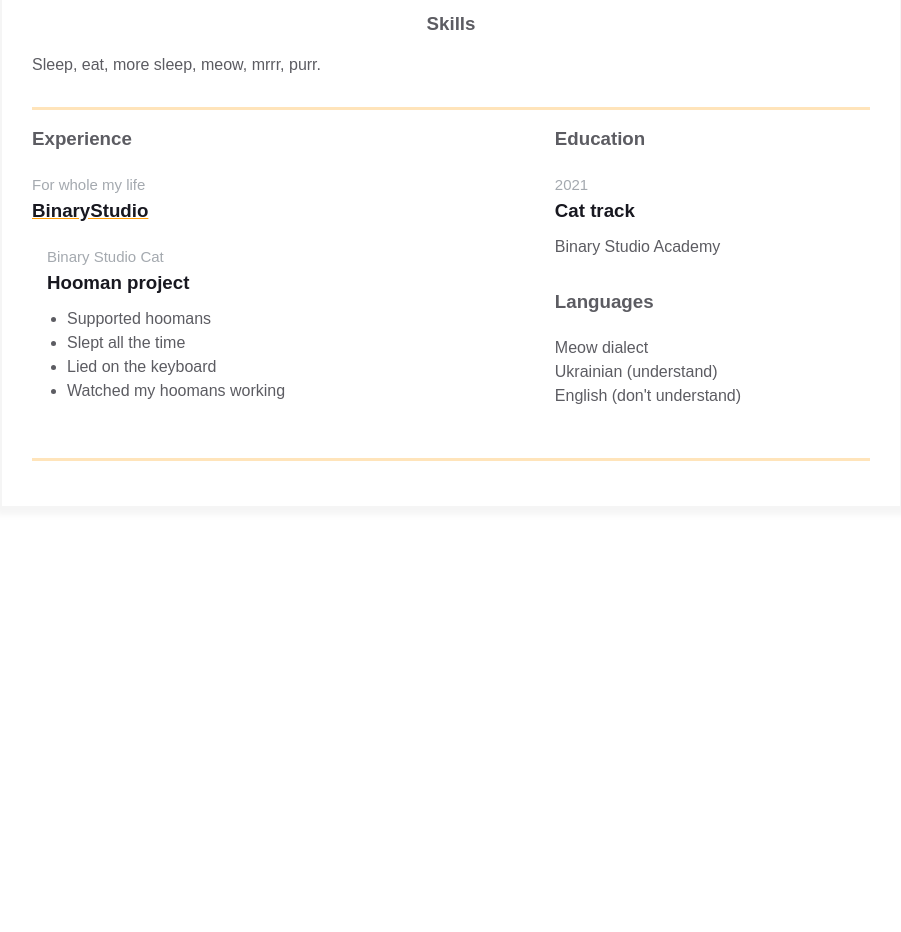
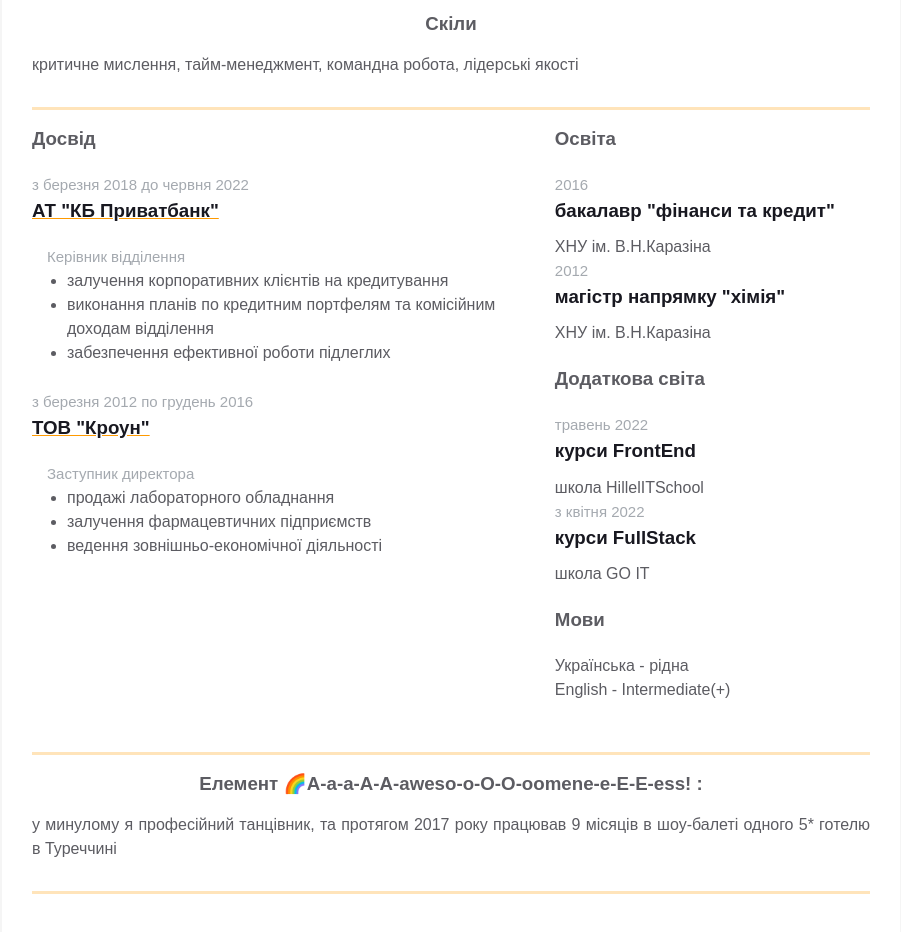
Before and after one commit to sergiy-smaga/homepage, a plain HTML site: page index.html in a window 1280 px wide. Shown: the part 520-1452 px from the top of the page, without its empty margins (189-1090 px from the left). Before the commit the page ends 1077 px from the top, so only its background shows below. Drawn offline with Linux system fonts and the light colour scheme.

Commit message:
secondary content added

```diff
--- a/index.html
+++ b/index.html
@@ -160,9 +160,10 @@
         <div class="container">
           <div class="resume__block">
             <div class="skills">
-              <h3 class="skills__header">Skills</h3>
+              <h3 class="skills__header">Скіли</h3>
               <p class="skills__text">
-                Sleep, eat, more sleep, meow, mrrr, purr.
+                критичне мислення, тайм-менеджмент, командна робота, лідерські
+                якості
               </p>
             </div>
           </div>
@@ -171,29 +172,49 @@
           <div class="resume__block">
             <div class="main-info fh">
               <div class="experiences">
-                <h3 class="experiences__header">Experience</h3>
+                <h3 class="experiences__header">Досвід</h3>
                 <div class="experiences__company">
                   <div class="experiences__company-header">
                     <span class="experiences__company-header-durability"
-                      >For whole my life</span
+                      >з березня 2018 до червня 2022</span
                     >
                     <h3 class="experiences__company-header-name">
-                      BinaryStudio
+                      АТ "КБ Приватбанк"
                     </h3>
                   </div>
 
                   <div class="experiences__company-project">
                     <span class="experiences__company-project-role"
-                      >Binary Studio Cat</span
+                      >Керівник відділення</span
                     >
-                    <h3 class="experiences__company-project-name">
-                      Hooman project
+                    <ul class="experiences__company-project-responsibilities">
+                      <li>залучення корпоративних клієнтів на кредитування</li>
+                      <li>
+                        виконання планів по кредитним портфелям та комісійним
+                        доходам відділення
+                      </li>
+                      <li>забезпечення ефективної роботи підлеглих</li>
+                    </ul>
+                  </div>
+                </div>
+                <div class="experiences__company">
+                  <div class="experiences__company-header">
+                    <span class="experiences__company-header-durability"
+                      >з березня 2012 по грудень 2016</span
+                    >
+                    <h3 class="experiences__company-header-name">
+                      ТОВ "Кроун"
                     </h3>
+                  </div>
+
+                  <div class="experiences__company-project">
+                    <span class="experiences__company-project-role"
+                      >Заступник директора</span
+                    >
                     <ul class="experiences__company-project-responsibilities">
-                      <li>Supported hoomans</li>
-                      <li>Slept all the time</li>
-                      <li>Lied on the keyboard</li>
-                      <li>Watched my hoomans working</li>
+                      <li>продажі лабораторного обладнання</li>
+                      <li>залучення фармацевтичних підприємств</li>
+                      <li>ведення зовнішньо-економічної діяльності</li>
                     </ul>
                   </div>
                 </div>
@@ -201,34 +222,94 @@
 
               <div class="additional-info fv">
                 <div class="additional-info__education">
-                  <h3 class="additional-info__education-header">Education</h3>
+                  <h3 class="additional-info__education-header">Освіта</h3>
                   <div class="additional-info__education-university">
                     <span
                       class="additional-info__education-university-durability"
-                      >2021</span
+                      >2016</span
                     >
                     <h3
                       class="additional-info__education-university-speciality"
                     >
-                      Cat track
+                      бакалавр "фінанси та кредит"
                     </h3>
                     <p class="additional-info__education-university-name">
-                      Binary Studio Academy
+                      ХНУ ім. В.Н.Каразіна
+                    </p>
+                  </div>
+                  <div class="additional-info__education-university">
+                    <span
+                      class="additional-info__education-university-durability"
+                      >2012</span
+                    >
+                    <h3
+                      class="additional-info__education-university-speciality"
+                    >
+                      магістр напрямку "хімія"
+                    </h3>
+                    <p class="additional-info__education-university-name">
+                      ХНУ ім. В.Н.Каразіна
+                    </p>
+                  </div>
+                </div>
+                <div class="additional-info__education">
+                  <h3 class="additional-info__education-header">
+                    Додаткова світа
+                  </h3>
+                  <div class="additional-info__education-university">
+                    <span
+                      class="additional-info__education-university-durability"
+                    >
+                      травень 2022</span
+                    >
+                    <h3
+                      class="additional-info__education-university-speciality"
+                    >
+                      курси FrontEnd
+                    </h3>
+                    <p class="additional-info__education-university-name">
+                      школа HillelITSchool
+                    </p>
+                  </div>
+                  <div class="additional-info__education-university">
+                    <span
+                      class="additional-info__education-university-durability"
+                      >з квітня 2022</span
+                    >
+                    <h3
+                      class="additional-info__education-university-speciality"
+                    >
+                      курси FullStack
+                    </h3>
+                    <p class="additional-info__education-university-name">
+                      школа GO IT
                     </p>
                   </div>
                 </div>
 
                 <div class="additional-info__languages">
-                  <h3 class="additional-info__languages-header">Languages</h3>
-                  <p class="additional-info__languages-item">Meow dialect</p>
+                  <h3 class="additional-info__languages-header">Мови</h3>
                   <p class="additional-info__languages-item">
-                    Ukrainian (understand)
+                    Українська - рідна
                   </p>
                   <p class="additional-info__languages-item">
-                    English (don't understand)
+                    English - Intermediate(+)
                   </p>
                 </div>
               </div>
+            </div>
+          </div>
+        </div>
+        <div class="container">
+          <div class="resume__block">
+            <div class="skills">
+              <h3 class="skills__header">
+                Елемент 🌈A-a-a-A-A-aweso-o-O-O-oomene-e-E-E-ess! :
+              </h3>
+              <p class="skills__text">
+                у минулому я професійний танцівник, та протягом 2017 року
+                працював 9 місяців в шоу-балеті одного 5* готелю в Туреччині
+              </p>
             </div>
           </div>
         </div>
```
